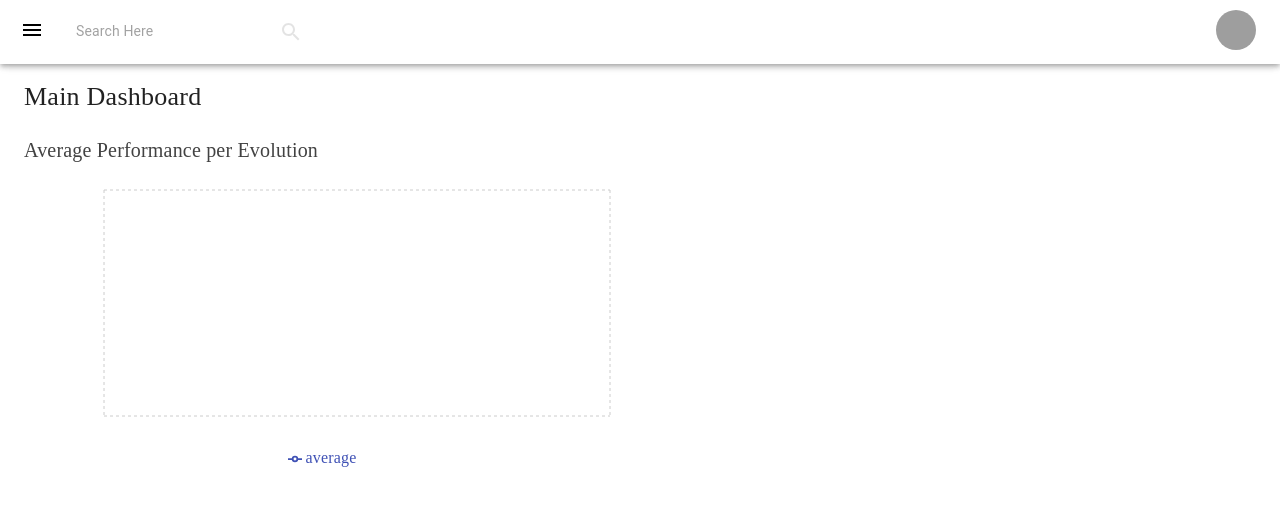
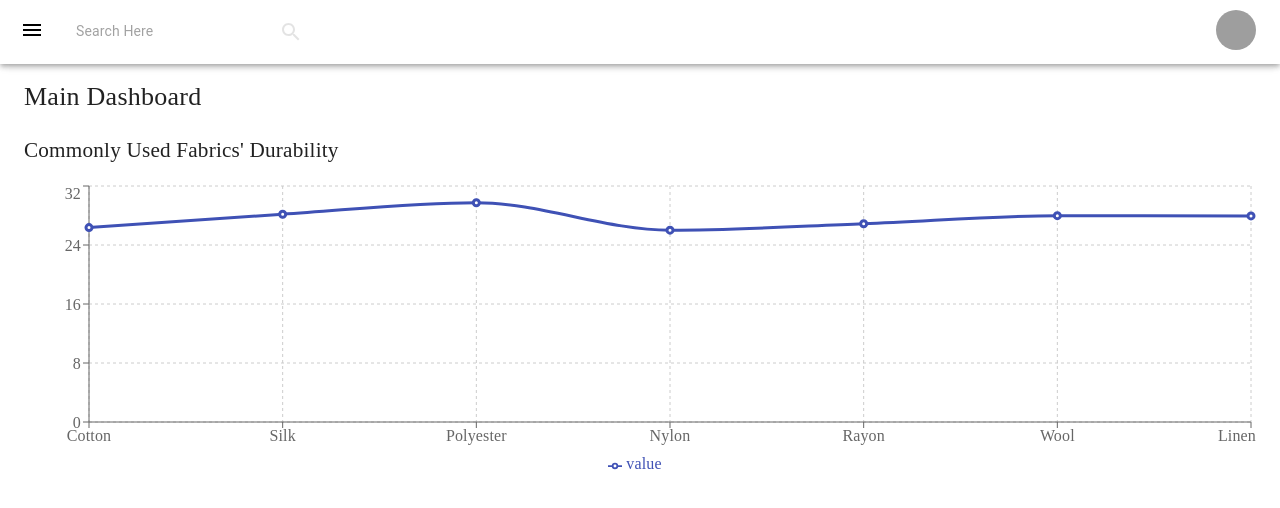
Before and after one commit to Research-2024-056/Final_project_056, a React (Create React App) app in the folder Front-End/: page / in a window 1280 px wide. Shown: the top 508 px of the page. Built offline with nearby package versions, Linux system fonts and the light colour scheme; no server answers; grey boxes are pictures that could not be loaded.

Commit message:
Final integration for PP2

```diff
--- a/Front-End/src/App.js
+++ b/Front-End/src/App.js
@@ -3,11 +3,15 @@ import { BrowserRouter as BRouter, Route, Routes } from "react-router-dom";
 import Dashboard from "./pages/Common/Dashboard";
 import PreProductionMain from "./pages/PreProduction_component/PreProductionDasboard";
 import Durabilitycheck from "./pages/PreProduction_component/Durability_check";
+import PreProductDecision from "./pages/PreProduction_component/Pre_Product_Decision";
+
+// Needle part
 import MachineSelect from "./pages/NeedlePerformance/MachineSelect";
 import NeedleDashboard from "./pages/NeedlePerformance/NeedleDashboard";
 import OrderDashboard from "./pages/Order/OrderDashboard";
 import NewOrder from "./pages/Order/NewOrder";
 import OrderDetails from "./pages/Order/OrderDetails";
+
 // Workforce Map
 import WorkforceMapDashboard from "./pages/WorkforceMap_component/WorkforceMapDashboard";
 import LookUp_performance from "./pages/WorkforceMap_component/LookUp_performance";
@@ -33,6 +37,11 @@ function App() {
           path="/Durabilitycheck"
           element={<Durabilitycheck></Durabilitycheck>}
         />
+        <Route
+          exact
+          path="/PreProductDecision"
+          element={<PreProductDecision></PreProductDecision>}
+        />
 
         {/* Workforce Map Page URLs */}
         <Route
@@ -55,6 +64,8 @@ function App() {
           path="/LaborEfficiencyAnalysis"
           element={<Labor_efficiency_analysis></Labor_efficiency_analysis>}
         />
+
+
         <Route
           exact
           path="/machineselect"
@@ -67,26 +78,6 @@ function App() {
         />
         <Route path="/OrderDetails/:ordernumber" element={<OrderDetails />} />
         <Route path="/order" element={<OrderDashboard></OrderDashboard>} />
-        <Route
-          exact
-          path="/WorkforceMapDash"
-          element={<WorkforceMapDashboard></WorkforceMapDashboard>}
-        />
-        <Route
-          exact
-          path="/LookUpPerformance"
-          element={<LookUp_performance></LookUp_performance>}
-        />
-        <Route
-          exact
-          path="/DynamicSeatPlanner"
-          element={<Dynamic_seat_planner></Dynamic_seat_planner>}
-        />
-        <Route
-          exact
-          path="/LaborEfficiencyAnalysis"
-          element={<Labor_efficiency_analysis></Labor_efficiency_analysis>}
-        />
 
         {/*Predictive Maintenance */}
         <Route
--- a/Front-End/src/components/SideNav.js
+++ b/Front-End/src/components/SideNav.js
@@ -174,21 +174,18 @@ function SideNav({ open, handleDrawerClose }) {
             },
           }}
         >
-          <ListItemButton>
+         <ListItemButton to='/SewingDashboard'>
                         <ListItemIcon>
                             <LeaderboardIcon sx={{ color: "#ffffff" }} />
                         </ListItemIcon>
-            <ListItemText
-              primary="Machine Performance"
-              sx={{
+                        <ListItemText primary="Machine Performance" sx={{
                             color: "#ffffff",
                             fontWeight: 400,
                             textTransform: "uppercase",
-                "& .css-10hburv-MuiTypography-root": {
-                  fontSize: "14px",
-                },
-              }}
-            />
+                            '& .css-10hburv-MuiTypography-root': {
+                                fontSize: "14px"
+                            }
+                        }} />
                     </ListItemButton>
         </ListItem>
 
--- a/Front-End/src/pages/Common/Dashboard.js
+++ b/Front-End/src/pages/Common/Dashboard.js
@@ -1,66 +1,118 @@
 import React, { useState, useEffect } from 'react';
-import PageMain from '../../components/PageMain'
+import PageMain from '../../components/PageMain';
 import Typography from '@mui/material/Typography';
 import axios from 'axios';
 import { Box } from '@mui/material';
-import { LineChart, Line, XAxis, YAxis, CartesianGrid, Tooltip, Legend, ResponsiveContainer } from 'recharts';
+import {
+  LineChart,
+  Line,
+  XAxis,
+  YAxis,
+  CartesianGrid,
+  Tooltip,
+  Legend,
+  ResponsiveContainer,
+} from 'recharts';
 
 function Dashboard() {
+  // Preproduction line chart
+  const uData = [
+    { name: 'Cotton', value: 26.36 },
+    { name: 'Silk', value: 28.17 },
+    { name: 'Polyester', value: 29.73 },
+    { name: 'Nylon', value: 26.01 },
+    { name: 'Rayon', value: 26.88 },
+    { name: 'Wool', value: 27.98 },
+    { name: 'Linen', value: 27.94 },
+  ];
 
-  //Workforce Map Graph in Dash
-  const [evolutionData, setEvolutionData] = useState([]);
-  useEffect(() => {
-    axios.get('http://localhost:5000/evolution_averages')
-      .then(response => {
-        const data = response.data;
-        const formattedData = Object.keys(data).map(key => ({
-          evolution: key,
-          average: data[key]
-        }));
-        setEvolutionData(formattedData);
-      })
-      .catch(error => {
-        console.error('There was an error fetching the evolution data!', error);
-      });
-  }, []);
+  // Workforce Map Graph in Dashboard
+  // const [evolutionData, setEvolutionData] = useState([]);
+  // const [loading, setLoading] = useState(true);
+
+  // useEffect(() => {
+  //   axios
+  //     .get('http://localhost:5000/evolution_averages')
+  //     .then((response) => {
+  //       const data = response.data;
+  //       const formattedData = Object.keys(data).map((key) => ({
+  //         evolution: key,
+  //         average: data[key],
+  //       }));
+  //       setEvolutionData(formattedData);
+  //       setLoading(false);
+  //     })
+  //     .catch((error) => {
+  //       console.error('There was an error fetching the evolution data!', error);
+  //       setLoading(false);
+  //     });
+  // }, []);
 
   return (
     <PageMain>
-      {/* Your Home page content goes here */}
-      <Typography Heading sx={{ lineHeight:1,fontWeight:"500",fontSize:"1.625rem",fontFamily:"poppins"}}>
+      <Typography
+        sx={{ lineHeight: 1, fontWeight: 500, fontSize: '1.625rem', fontFamily: 'Poppins' }}
+      >
         Main Dashboard
       </Typography>
 
-      {/* Workforce Map Graph in Dash */}
-      <Box sx={{ width: '100%', marginTop: '30px' }}>
+      {/* Fabric Durability Chart */}
       <Typography
         sx={{
           lineHeight: 1,
-              fontWeight: "500",
-              fontSize: "1.25rem",
-              fontFamily: "Poppins",
+          fontWeight: 500,
+          fontSize: '1.325rem',
+          fontFamily: 'Poppins',
+          marginTop: '30px',
+          marginBottom: '20px',
+        }}
+      >
+        Commonly Used Fabrics' Durability
+      </Typography>
+      <Box sx={{ width: '100%', height: 300 }}>
+        <ResponsiveContainer width="100%" height="100%">
+          <LineChart data={uData}>
+            <CartesianGrid strokeDasharray="3 3" />
+            <XAxis dataKey="name" />
+            <YAxis />
+            <Tooltip />
+            <Legend />
+            <Line type="monotone" dataKey="value" stroke="#3f51b5" strokeWidth={3} />
+          </LineChart>
+        </ResponsiveContainer>
+      </Box>
+
+      {/* Workforce Evolution Performance Chart */}
+      {/* <Box sx={{ width: '100%', marginTop: '30px' }}>
+        <Typography
+          sx={{
+            lineHeight: 1,
+            fontWeight: 500,
+            fontSize: '1.25rem',
+            fontFamily: 'Poppins',
             color: '#424242',
-              marginBottom: '20px'
+            marginBottom: '20px',
           }}
         >
           Average Performance per Evolution
         </Typography>
+
+        {loading ? (
+          <Typography>Loading...</Typography>
+        ) : (
           <ResponsiveContainer width="50%" height={300}>
-            <LineChart
-              data={evolutionData}
-              margin={{ top: 10, right: 30, left: 20, bottom: 10 }}
-            >
+            <LineChart data={evolutionData} margin={{ top: 10, right: 30, left: 20, bottom: 10 }}>
               <CartesianGrid strokeDasharray="3 3" stroke="#ccc" />
               <XAxis
                 dataKey="evolution"
-                label={{ value: 'Evolution Stages', position: 'insideBottomRight', offset: -10, fill: '#424242' }}
+                label={{ value: 'Evolution Stages', position: 'insideBottomRight', offset: -10 }}
                 tick={{ fill: '#424242' }}
               />
               <YAxis
-                label={{ value: 'Average Performance', angle: -90, position: 'insideLeft', fill: '#424242' }}
+                label={{ value: 'Average Performance', angle: -90, position: 'insideLeft' }}
                 tick={{ fill: '#424242' }}
               />
-              <Tooltip contentStyle={{ backgroundColor: '#f5f5f5', borderRadius: '10px', border: 'none' }} />
+              <Tooltip contentStyle={{ backgroundColor: '#f5f5f5', borderRadius: '10px' }} />
               <Legend />
               <Line
                 type="monotone"
@@ -73,10 +125,8 @@ function Dashboard() {
               />
             </LineChart>
           </ResponsiveContainer>
-        </Box>
-
-
-
+        )}
+      </Box> */}
     </PageMain>
   );
 }
--- a/Front-End/src/pages/WorkforceMap_component/Dynamic_seat_planner.js
+++ b/Front-End/src/pages/WorkforceMap_component/Dynamic_seat_planner.js
@@ -25,7 +25,6 @@ import AssignmentIndIcon from "@mui/icons-material/AssignmentInd"; // Import the
 import { blue, red, green } from "@mui/material/colors";
 import * as XLSX from "xlsx";
 
-
 const SeatPlanner = () => {
   const [lines, setLines] = useState(1);
   const [employeesPerLine, setEmployeesPerLine] = useState(1);
@@ -38,7 +37,9 @@ const SeatPlanner = () => {
   const [isLoading, setIsLoading] = useState(false);
 
   const generateSeatPlan = async () => {
-    setIsLoading(true); // Start loading
+    setIsLoading(true);
+    const startTime = Date.now();
+
     try {
       const response = await axios.post("http://127.0.0.1:5000/seat_plan", {
         num_lines: lines,
@@ -50,8 +51,17 @@ const SeatPlanner = () => {
       setShowBanner(false);
     } catch (error) {
       console.error("Error generating seat plan:", error);
+    } finally {
+      const elapsedTime = Date.now() - startTime;
+      const minimumDelay = 2000;
+      const remainingTime = minimumDelay - elapsedTime;
+
+      if (remainingTime > 0) {
+        setTimeout(() => setIsLoading(false), remainingTime);
+      } else {
+        setIsLoading(false);
+      }
     }
-    setIsLoading(false); // End loading
   };
 
   const handleClear = () => {
@@ -347,7 +357,12 @@ const SeatPlanner = () => {
             justifyContent: "center",
           }}
         >
-          <img alt='gif' mt='10px' src='https://i.gifer.com/ZC9Y.gif' width="10%"></img>
+          <img
+            alt="gif"
+            mt="10px"
+            src="https://i.gifer.com/ZC9Y.gif"
+            width="10%"
+          ></img>
         </Box>
       )}
 
@@ -356,7 +371,11 @@ const SeatPlanner = () => {
           <Grid item xs={12} key={`line-${lineIndex}`}>
             <Typography
               variant="h6"
-              sx={{ marginBottom: "10px", color: "#2E3B55", textAlign: "center" }}
+              sx={{
+                marginBottom: "10px",
+                color: "#2E3B55",
+                textAlign: "center",
+              }}
             >
               Production Line {lineIndex + 1}
             </Typography>
@@ -405,7 +424,11 @@ const SeatPlanner = () => {
             >
               <Typography
                 variant="h6"
-                sx={{ marginBottom: "10px", color: "#D32F2F", textAlign: "center" }}
+                sx={{
+                  marginBottom: "10px",
+                  color: "#D32F2F",
+                  textAlign: "center",
+                }}
               >
                 Removed Laborers
               </Typography>
@@ -420,9 +443,7 @@ const SeatPlanner = () => {
                         boxShadow: "0px 2px 4px rgba(0, 0, 0, 0.1)",
                       }}
                     >
-                      <CardContent
-                        sx={{ textAlign: "center", padding: "8px" }}
-                      >
+                      <CardContent sx={{ textAlign: "center", padding: "8px" }}>
                         <Avatar
                           sx={{
                             backgroundColor: red[500],
```
Also changed, not shown: Front-End/package.json (+8 -3 lines), Front-End/src/components/firebase-config.js (line endings or trailing spaces), 1 other file (tests, documents, lock files or other folders). Lines whose indentation alone changed are shown as unchanged.
